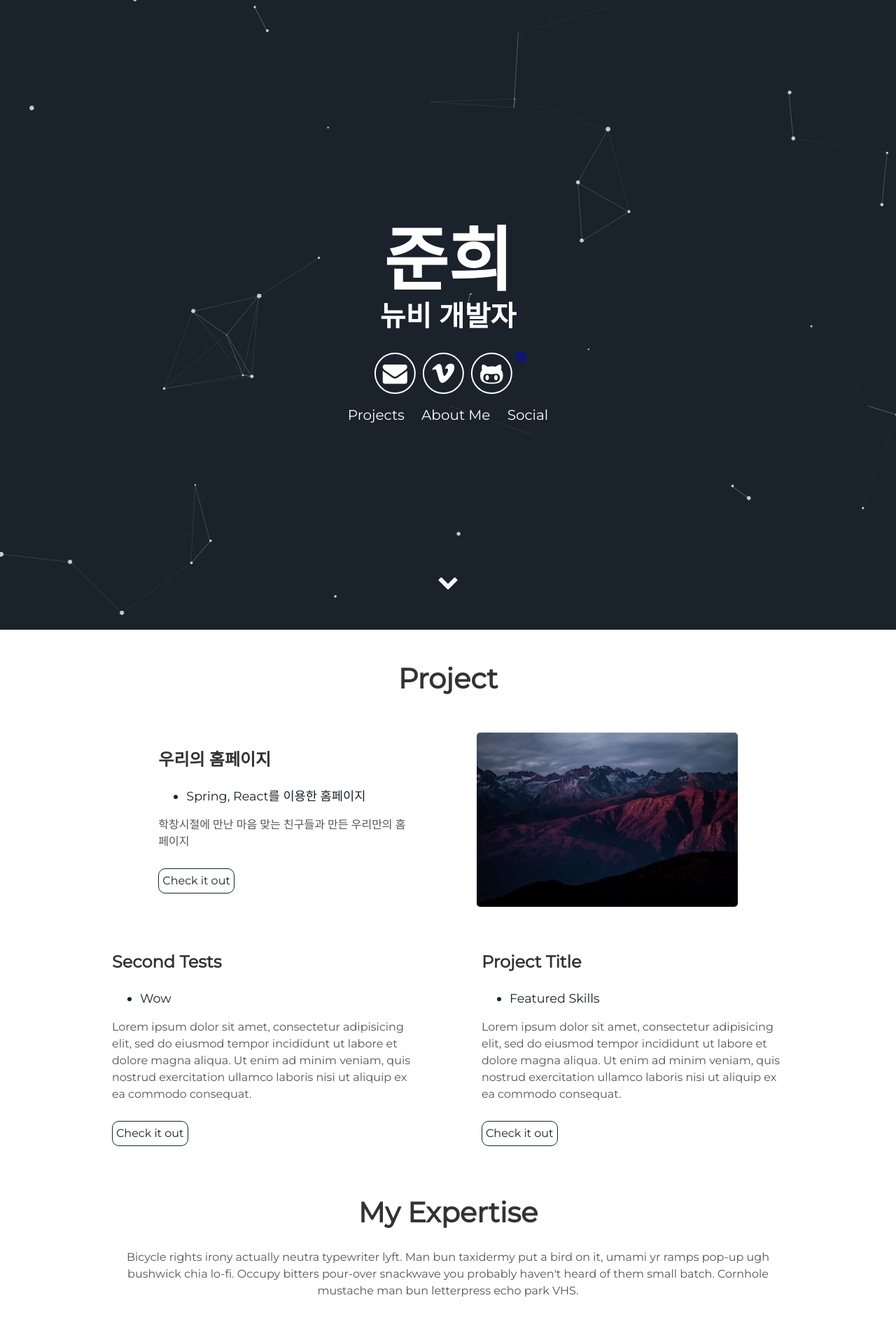
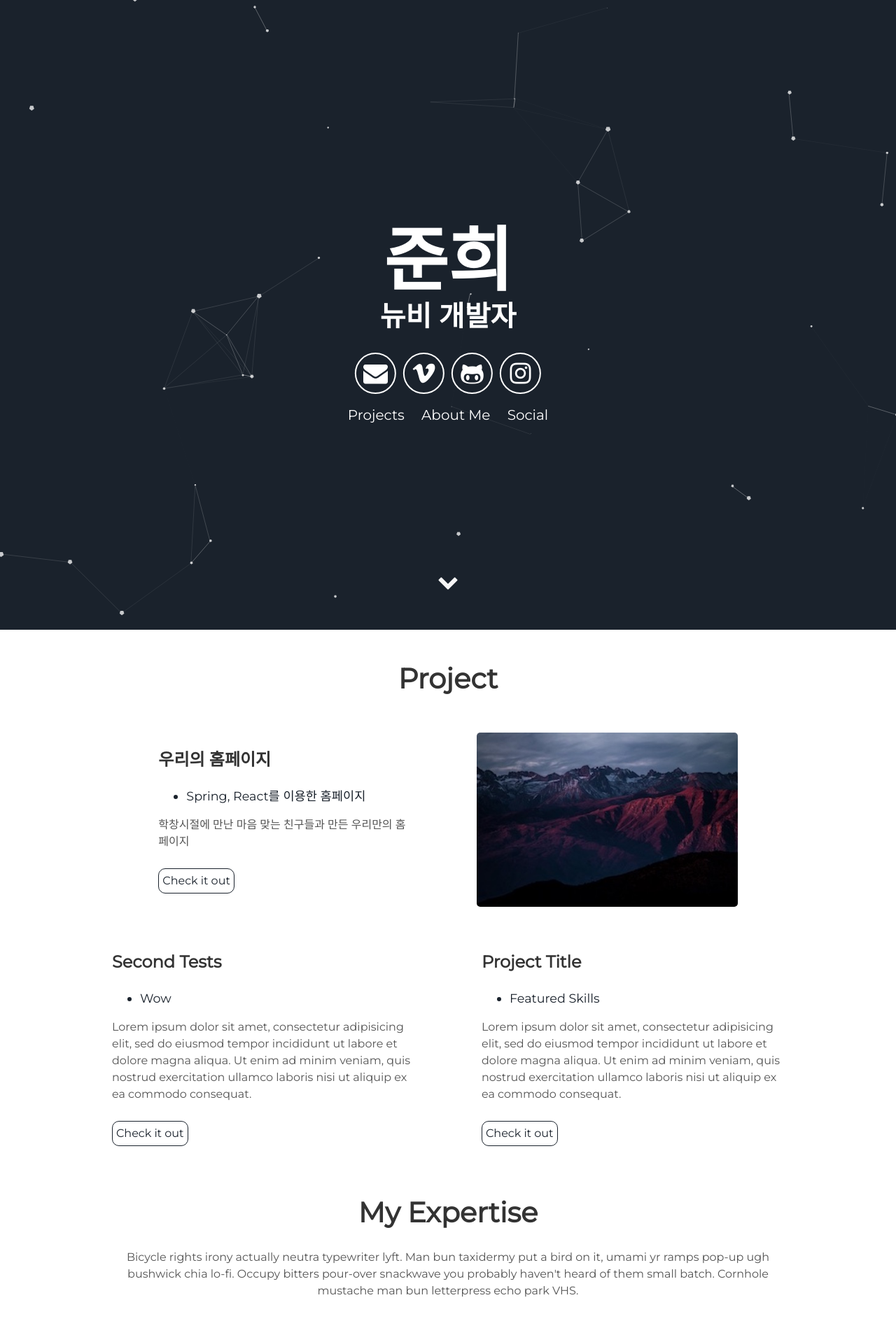
Before and after one commit to Jun2-Lee/Jun2-Lee.github.io, a Jekyll site: the page built from index.html, in a window 1280 px wide. Shown: the top 1918 px of the page at 70% size. Built offline with Jekyll 4.4.1, drawn with Linux system fonts in a browser that asks for light colours.

Commit message:
social page

```diff
--- a/_includes/header.html
+++ b/_includes/header.html
@@ -8,7 +8,7 @@
         <a aria-label="Send email" href="mailto:ljh19980823@gmail.com"><i class="icon fa fa-envelope"></i></a>
         <a aria-label="My Twitter" target="_blank" href="https://velog.io/@abc980823"><i class="icon fa fa-vimeo" aria-hidden="true"></i></a>
         <a aria-label="My Github" target="_blank" href="https://github.com/Jun2-Lee"><i class="icon fa fa-github-alt" aria-hidden="true"></i></a>
-        <a aria-label="My Instagram" target="_blank" href="https://www.instagram.com/jun.__.2_/"><i class="fa fa-instagram" aria-hidden="true"></i></a>
+        <a aria-label="My Instagram" target="_blank" href="https://www.instagram.com/jun.__.2_/"><i class="icon fa fa-instagram" aria-hidden="true"></i></a>
       </div>
       <div class="header-links">
         <a class="link" href="#projects" data-scroll>Projects</a>
```
